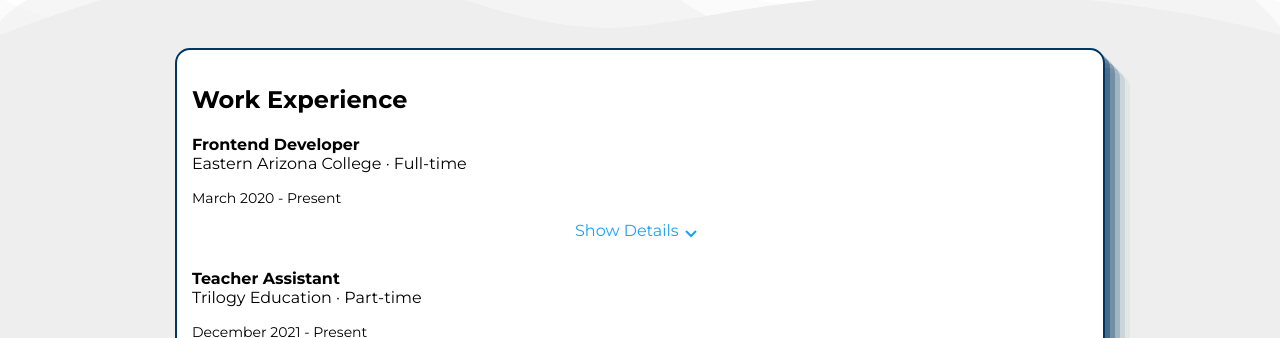
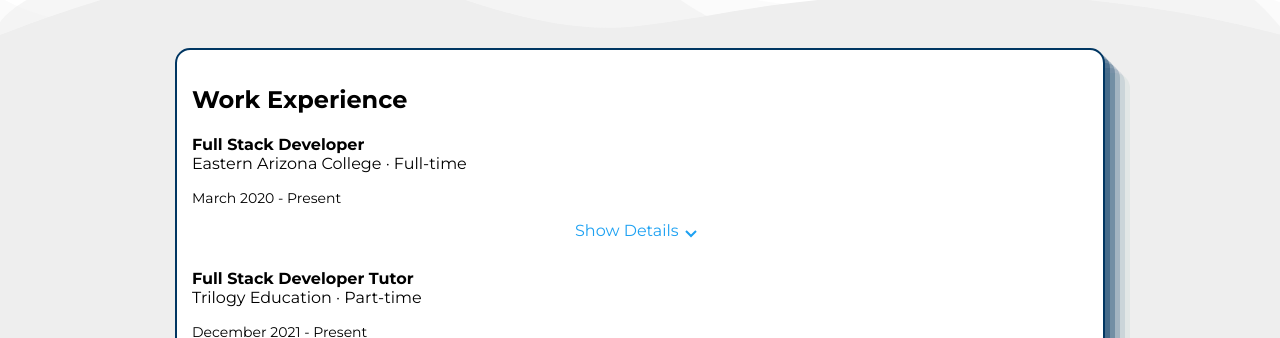
Before and after one commit to aaronangle/Portfolio, a React (Create React App) app: page / in a window 1280 px wide. Shown: the part 1480-1818 px from the top of the page. Built offline with nearby package versions, Linux system fonts and the light colour scheme; the HTML template or start-up script is replaced by a standard one.

Commit message:
Update Resume.js

```diff
--- a/src/components/Resume/Resume.js
+++ b/src/components/Resume/Resume.js
@@ -24,7 +24,7 @@ export const Resume = () => {
         <div className={styles.card}>
           <h2>Work Experience</h2>
           <div className={styles.row}>
-            <h4 className={styles.mb}>Frontend Developer</h4>
+            <h4 className={styles.mb}>Full Stack Developer</h4>
             <p className={styles.mt}>Eastern Arizona College · Full-time</p>
             <p className={styles.date}>March 2020 - Present</p>
             <SwitchTransition mode="out-in">
@@ -56,7 +56,7 @@ export const Resume = () => {
             </SwitchTransition>
           </div>
           <div className={styles.row}>
-            <h4 className={styles.mb}>Teacher Assistant</h4>
+            <h4 className={styles.mb}>Full Stack Developer Tutor</h4>
             <p className={styles.mt}>Trilogy Education · Part-time</p>
             <p className={styles.date}>December 2021 - Present</p>
             <SwitchTransition mode="out-in">
```
